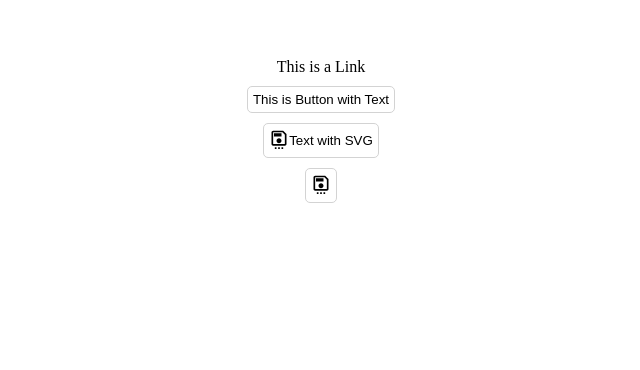
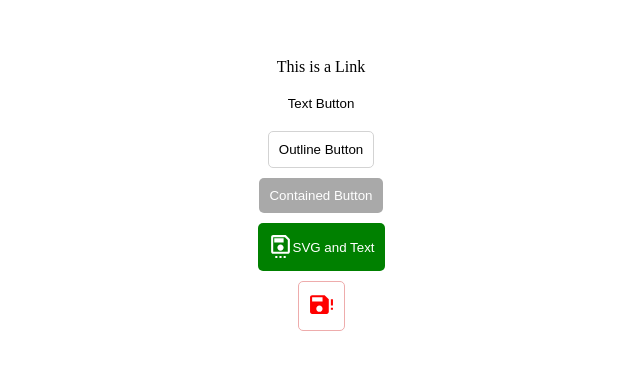
Before and after one commit to TariqAlQadi/angular-button-link-svg-component, an Angular app: page / in a window 1280 px wide. Shown: the part 182-552 px from the top of the page, without its empty margins (319-959 px from the left). Built offline with nearby package versions, Linux system fonts and the light colour scheme.

Commit message:
created 6 variations of the component

```diff
--- a/src/app/app.component.html
+++ b/src/app/app.component.html
@@ -1,19 +1,24 @@
 <!-- link variant (no variant) -->
-<bl text="This is a Link"></bl>
+<bl text="This is a Link" routerLink="#"></bl>
 
-<!-- button variants(default: type:button) - variants declared in scss) -->
-<bl variant="text" type="button" text="This is Button with Text"></bl>
-<bl
-  variant="contained"
-  svgVariant="save"
-  svgWidth="20px"
-  svgFill="black"
-  text="Text with SVG"
-></bl>
+<!-- button variants(default: type:button) - variants declared in scss -->
+<bl variant="text" type="button" text="Text Button"></bl>
+<bl variant="outline" text="Outline Button"></bl>
+<bl variant="contained" text="Contained Button"></bl>
 <bl
   variant="save"
   type="submit"
+  text="SVG and Text"
   svgVariant="save"
-  svgWidth="20px"
-  svgFill="black"
+  svgWidth="25px"
+  svgFill="white"
+  svgTitle="SVG button with text"
 ></bl>
+<bl
+  variant="delete"
+  type="submit"
+  svgVariant="delete"
+  svgWidth="25px"
+  svgFill="red"
+  svgTitle="SVG button"
+></bl>
--- a/src/app/components/button-link/button-link.component.scss
+++ b/src/app/components/button-link/button-link.component.scss
@@ -2,15 +2,63 @@
 a {
   text-decoration: none;
   color: currentColor;
+
+  &:hover {
+    text-decoration: underline;
+  }
 }
 
-// general button stylings
+//general button stylings
 .button {
   cursor: pointer;
-  border: 1px solid lightgrey;
+  border: none;
   background-color: transparent;
   display: flex;
   align-items: center;
-  padding: 5px;
+  padding: 10px;
   border-radius: 5px;
 }
+
+//text button variant
+.text {
+  &:hover {
+    background-color: lightgray;
+  }
+}
+
+//outline button variant
+.outline {
+  border: 1px solid lightgray;
+
+  &:hover {
+    background-color: lightgray;
+  }
+}
+
+//contained button variant
+.contained {
+  color: white;
+  background-color: darkgray;
+
+  &:hover {
+    background-color: lightgray;
+  }
+}
+
+//save button variant
+.save {
+  background-color: green;
+  color: white;
+  &:hover {
+    background-color: rgb(74, 176, 74);
+  }
+}
+
+//delete button variant
+.delete {
+  border: 1px solid rgb(238, 172, 172);
+
+  &:hover {
+    background-color: rgb(238, 172, 172);
+  }
+}
```
